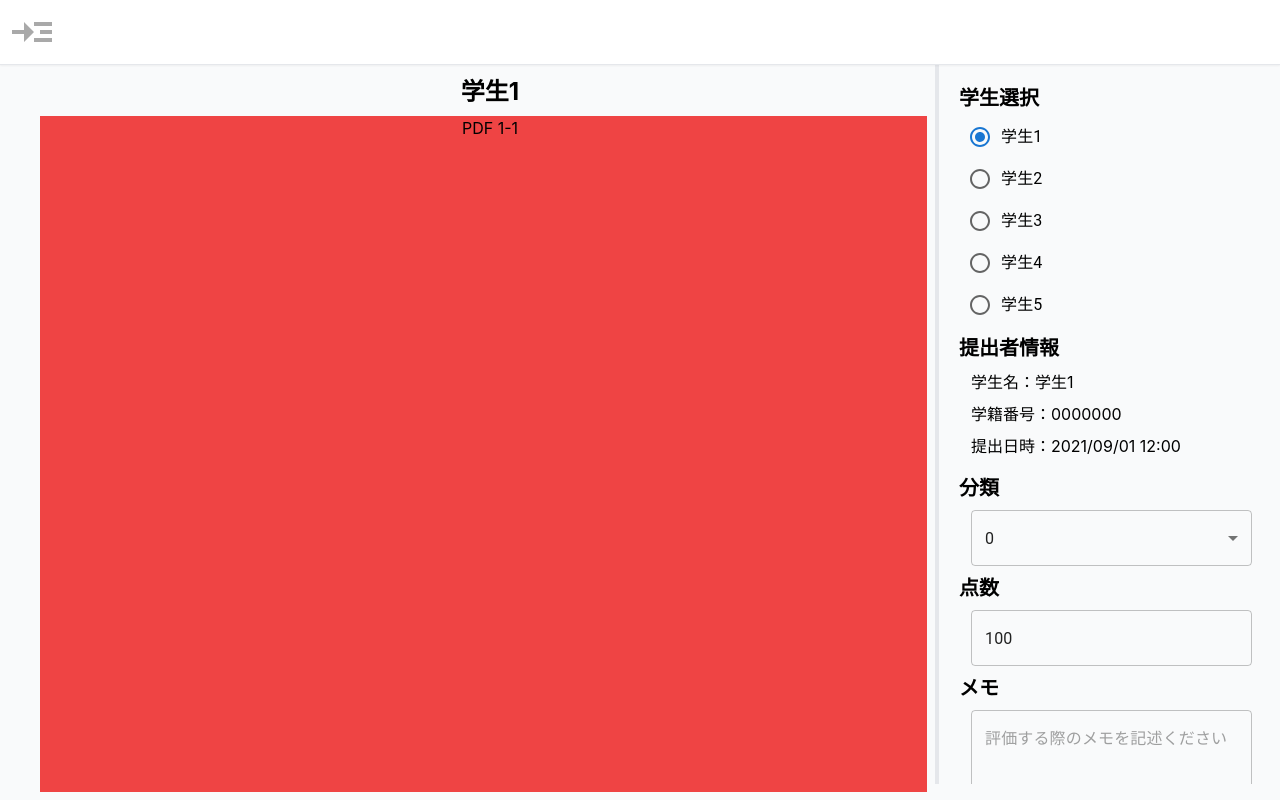
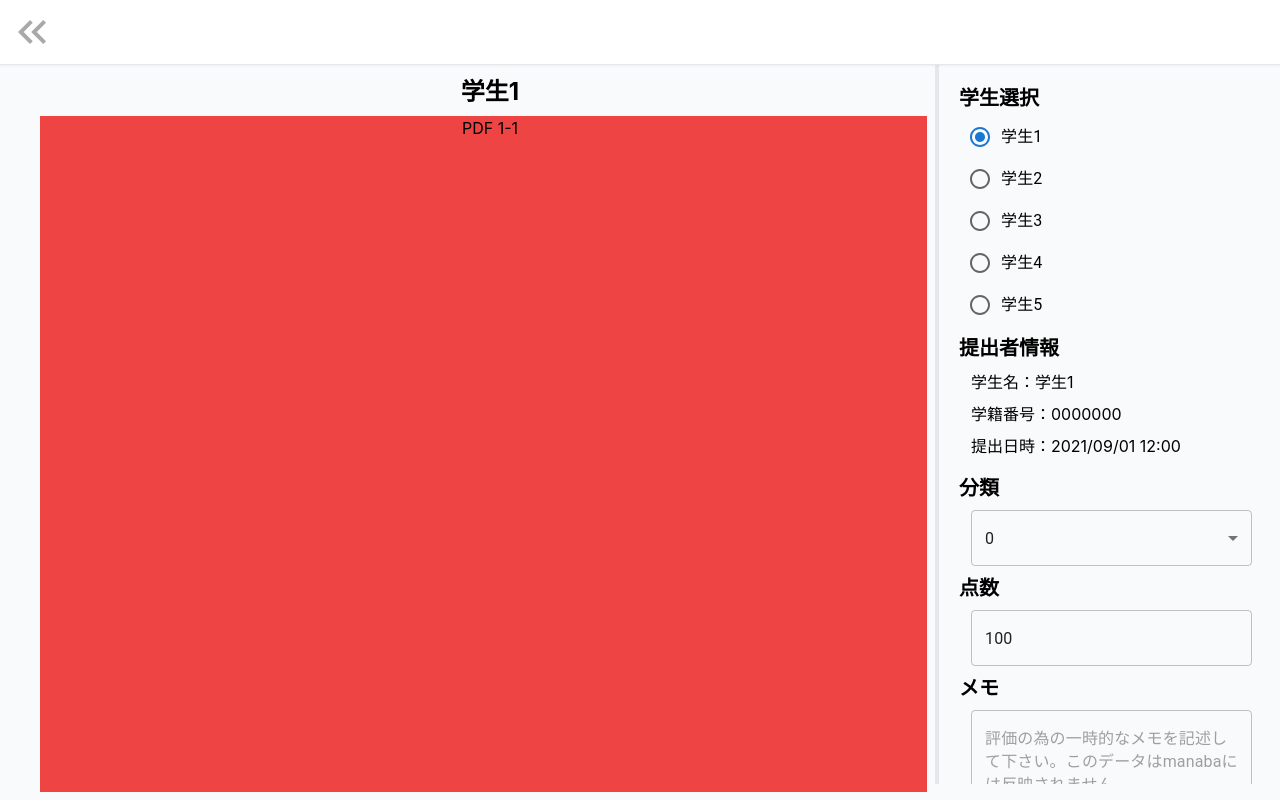
Before and after one commit to ChubachiPT2024/manakan, a React (Vite) app: page /#/review in a window 1280 px wide. Built offline with nearby package versions, Linux system fonts and the light colour scheme.

Commit message:
戻るボタンの変更 placeholderの修正

```diff
--- a/src/presentation/pages/Review.tsx
+++ b/src/presentation/pages/Review.tsx
@@ -8,7 +8,7 @@ import MenuItem from '@mui/material/MenuItem';
 import Select, { SelectChangeEvent } from '@mui/material/Select';
 import TextField from '@mui/material/TextField';
 
-import { MdOutlineReadMore } from "react-icons/md";
+import { MdKeyboardDoubleArrowLeft } from "react-icons/md";
 
 const Review = () => {
   // 評点の状態
@@ -26,7 +26,7 @@ const Review = () => {
         {/* navbar */}
         <div className="z-50 bg-white fixed top-0 flex items-center w-full p-2 border-b shadow-sm">
           {/* 戻るボタン */}
-          <MdOutlineReadMore className='w-12 h-12' color={"#a9a9a9"} />
+          <MdKeyboardDoubleArrowLeft className='w-12 h-12' color={"#a9a9a9"} />
         </div>
 
         {/* メインコンテンツ */}
@@ -247,7 +247,7 @@ const Review = () => {
               <h2 className="text-xl font-bold mb-2">メモ</h2>
               <div className='pl-3'>
                 {/* TODO: placeholderを相談 */}
-                <TextField id="memo" multiline rows={4} placeholder="評価する際のメモを記述ください" sx={{m: "0"}} fullWidth />
+                <TextField id="memo" multiline rows={4} placeholder="評価の為の一時的なメモを記述して下さい。このデータはmanabaには反映されません。" sx={{m: "0"}} fullWidth />
               </div>
             </div>
 
@@ -256,7 +256,7 @@ const Review = () => {
               <h2 className="text-xl font-bold mb-2">フィードバック</h2>
               <div className='pl-3'>
                 {/* TODO: placeholderを相談 */}
-                <TextField id="feedback" multiline rows={4}  placeholder="学生に伝えるためのフィードバックを記述ください" fullWidth/>
+                <TextField id="feedback" multiline rows={4}  placeholder="学生に伝える為のフィードバックを記述して下さい。" fullWidth/>
               </div>
             </div>
           </div>
```
